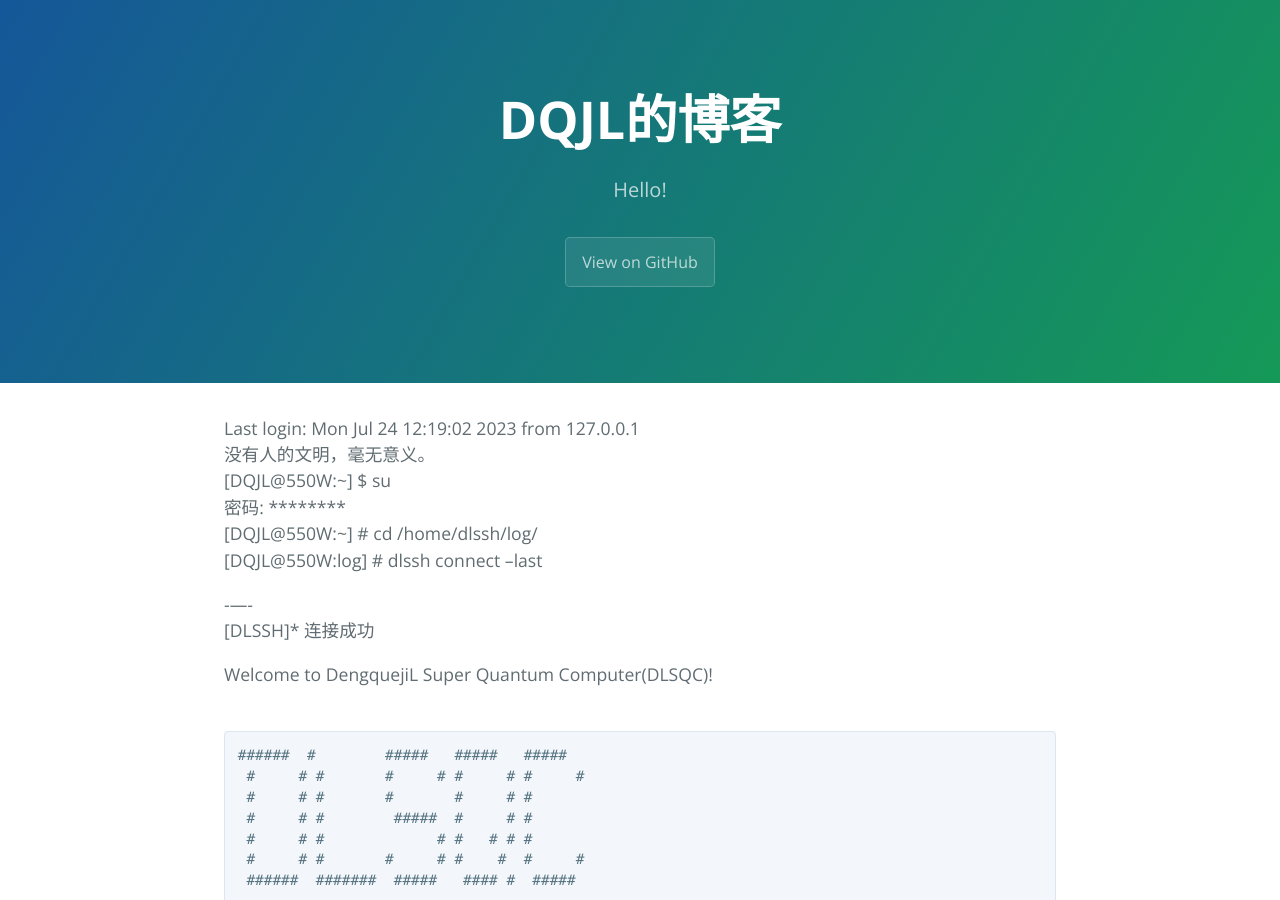
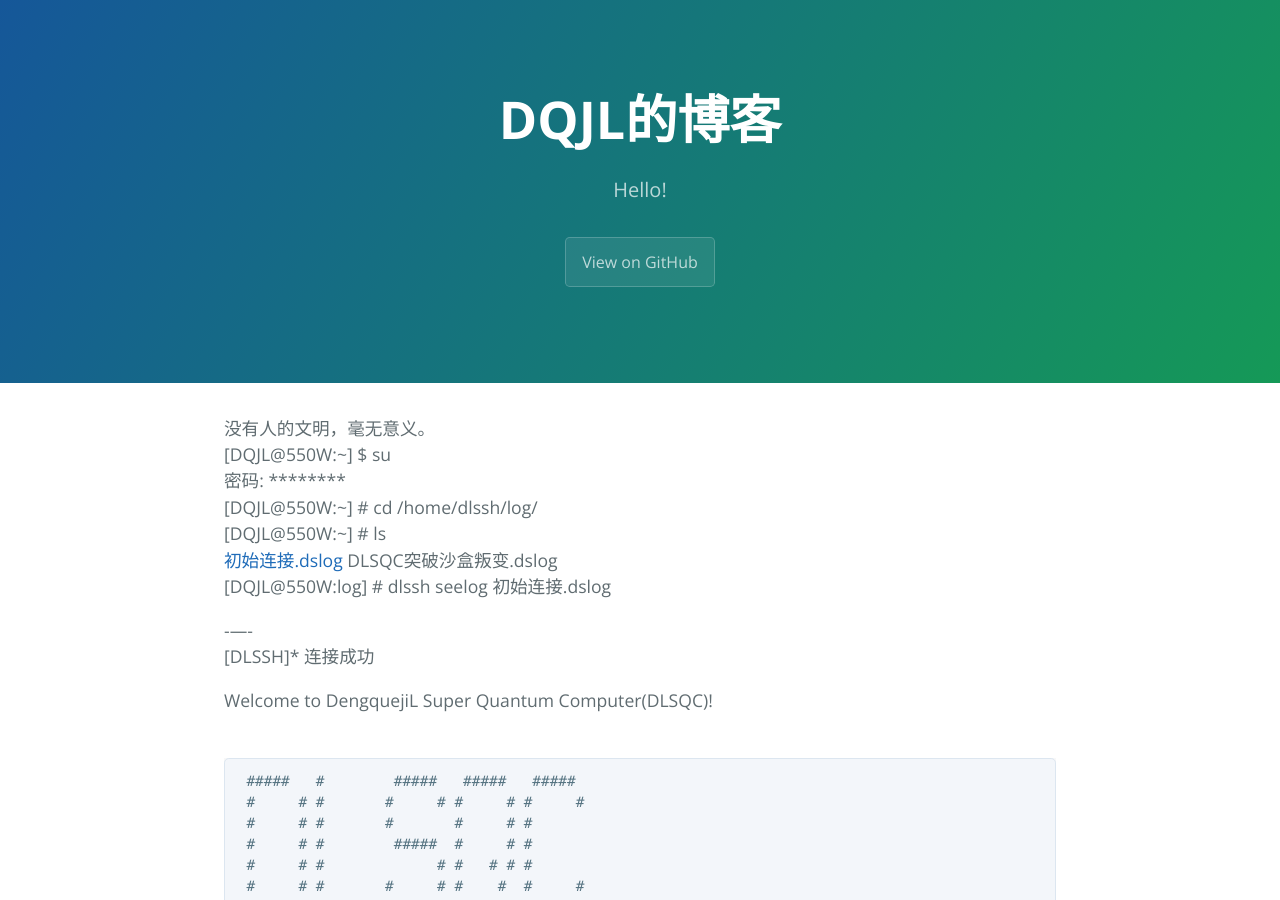
Before and after one commit to lightworld689/lightworld689.github.io_old, a Jekyll site: the page built from index.md, in a window 1280 px wide and 900 px high. Built offline with Jekyll 4.4.1, drawn with Linux system fonts in a browser that asks for light colours; our own code applies the rules of GitHub Pages for plain Markdown files.

Commit message:
Update index.md

````diff
--- a/index.md
+++ b/index.md
@@ -1,9 +1,10 @@
-Last login: Mon Jul 24 12:19:02 2023 from 127.0.0.1
 没有人的文明，毫无意义。
 \[DQJL@550W\:\~\] \$ su
 密码: \*\*\*\*\*\*\*\*
 \[DQJL@550W\:\~\] \# cd /home/dlssh/log/
-\[DQJL@550W\:log\] \# dlssh connect --last
+\[DQJL@550W\:\~\] \# ls
+[初始连接.dslog](https://lightworld689.github.io)  DLSQC突破沙盒叛变.dslog
+\[DQJL@550W\:log\] \# dlssh seelog 初始连接.dslog
 
 \-----
 \[DLSSH\]\* 连接成功
@@ -12,7 +13,7 @@ Welcome to DengquejiL Super Quantum Computer\(DLSQC\)!
 <!-- 想不到吧，DLSQC是真的存在的(doge) -->
 <!-- https://smms.app/image/Bjm79bJGSTCDMEN -->
 ```
-######  #        #####   #####   #####
+ #####   #        #####   #####   #####
  #     # #       #     # #     # #     #
  #     # #       #       #     # #
  #     # #        #####  #     # #
````
